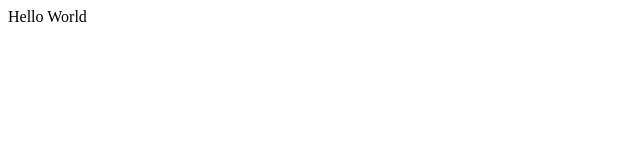
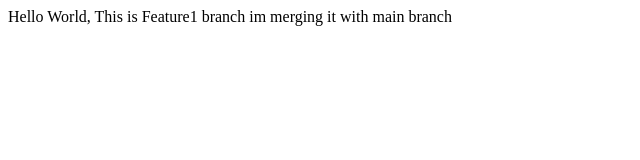
Before and after one commit to shaikkarishma23/apnacollege-demo, a plain HTML site: page index.html in a window 1280 px wide. Shown: the whole page, without its empty margins (0-640 px from the left). Drawn offline with Linux system fonts and the light colour scheme.

Commit message:
merge with main

```diff
--- a/index.html
+++ b/index.html
@@ -1,3 +1,3 @@
 <p>
-  Hello World
+  Hello World, This is Feature1 branch im merging it with main branch
 </p>
```
